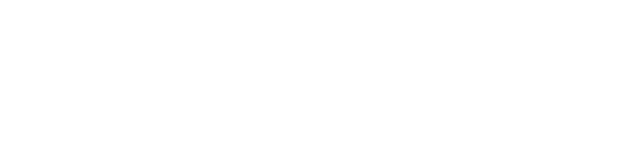
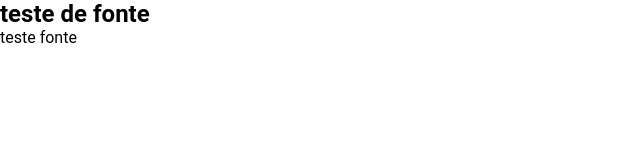
Before and after one commit to lelea52/website-e-commerce, a plain HTML site: page public/index.html in a window 1280 px wide. Shown: the whole page, without its empty margins (0-640 px from the left). Drawn offline with Linux system fonts and the light colour scheme.

Commit message:
Iniciando codigos

```diff
--- a/public/css/home.css
+++ b/public/css/home.css
@@ -0,0 +1 @@
+@import 'nav.css';
--- /dev/null
+++ b/public/css/nav.css
@@ -0,0 +1,6 @@
+*{
+    margin: 0;
+    padding: 0;
+    box-sizing: border-box;
+    font-family: 'roboto', sans-serif;
+}
--- a/public/index.html
+++ b/public/index.html
@@ -4,9 +4,16 @@
   <meta charset="UTF-8">
   <meta http-equiv="X-UA-Compatible" content="IE=edge">
   <meta name="viewport" content="width=device-width, initial-scale=1.0">
-  <title>Website</title>
+  <title>Clothing - Best Apparels Online Store</title>
+  <link rel="stylesheet" href="css/home.css">
 </head>
 <body>
 
+  <nav class="navbar">
+    <h1>teste de fonte</h1>
+    <p>teste fonte</p>
+
+  </nav>
+
 </body>
 </html>
```
